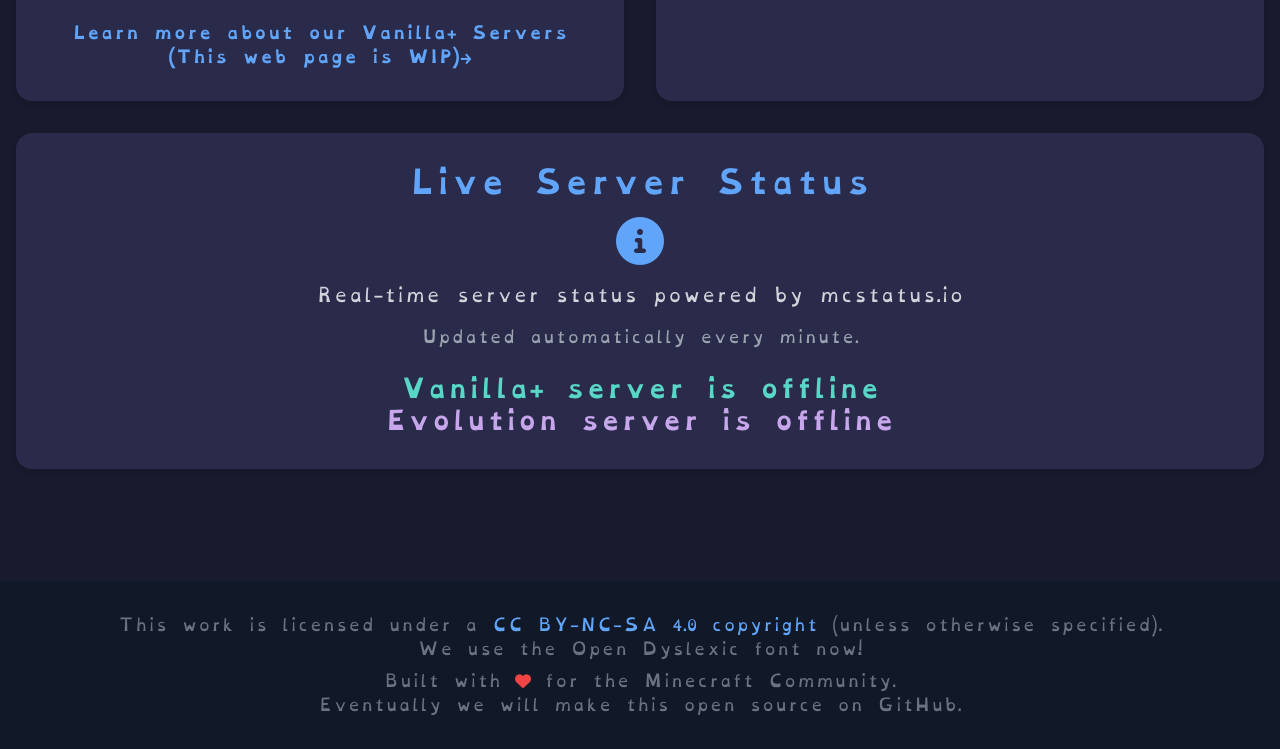
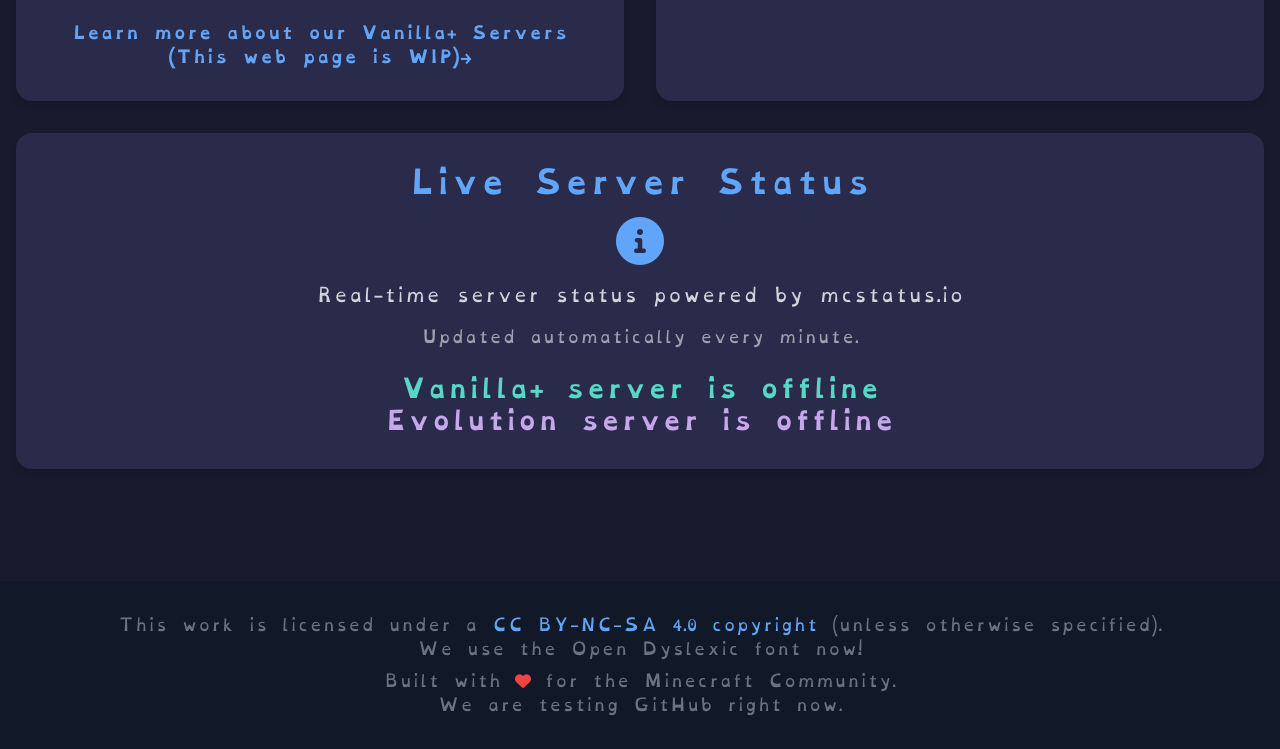
Before and after one commit to dah950/toadcraft-website, a plain HTML site: page index.html in a window 1280 px wide. Shown: the part 1063-1812 px from the top of the page. Drawn offline with nearby package versions, Linux system fonts and the light colour scheme; no server answers.

Commit message:
Test commit

```diff
--- a/index.html
+++ b/index.html
@@ -1,3 +1,4 @@
+<!-- Deployed to GitHub -->
 <!DOCTYPE html>
 <html lang="en">
 <head>
@@ -403,7 +404,7 @@
 		<p>This work is licensed under a <a href="https://creativecommons.org/licenses/by-nc-sa/4.0/" target="_blank" class="text-blue-400 hover:underline">CC BY-NC-SA 4.0 copyright</a> (unless otherwise specified).</p>
 		<p>We use the Open Dyslexic font now!</p>
 		<p class="mt-2">Built with <i class="fas fa-heart text-red-500"></i> for the Minecraft Community.</p>
-		<p> Eventually we will make this open source on GitHub.</p>
+		<p> We are testing GitHub right now.</p>
 	</div>
 </footer>
 <script type="module">
```
